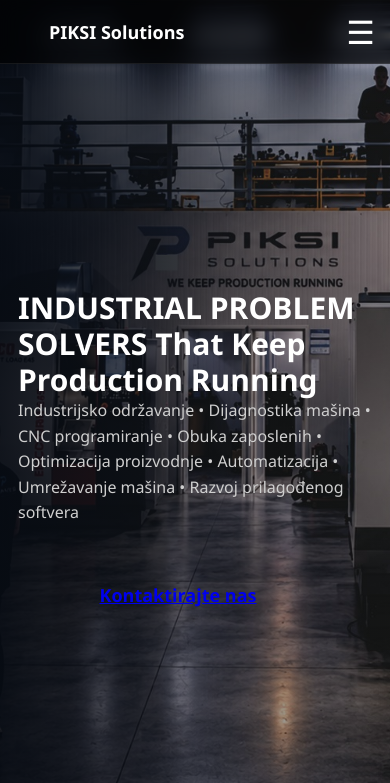
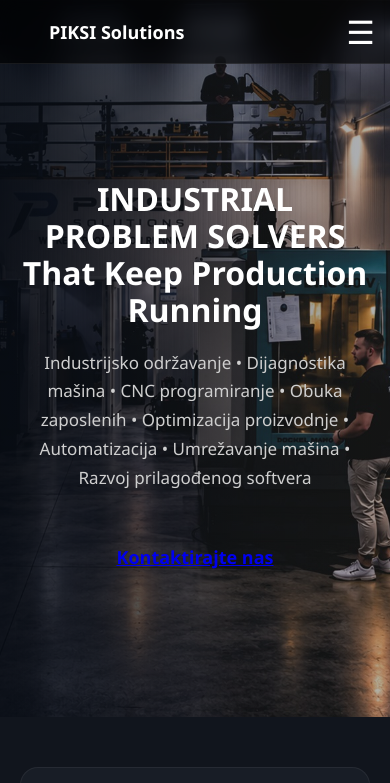
Before and after one commit to piksi-solutions/piksisolutions, a plain HTML site: page index.html in a window 390 px wide. Shown: the top 783 px of the page. Drawn offline with Linux system fonts and the light colour scheme.

Commit message:
Update style.css

```diff
--- a/style.css
+++ b/style.css
@@ -846,22 +846,54 @@
 }
 
 .hero{
-    padding:110px 18px 40px;
+
+    min-height:85vh;
+
+    height:auto;
+
+    padding:90px 20px 40px;
+
+    background-position:65% center;
+
+}
+.hero-content{
+
+    width:100%;
+
+    max-width:100%;
+
+    text-align:center;
+
 }
 
 .hero h1{
-    font-size:30px;
-    line-height:1.2;
+
+    font-size:32px;
+
+    line-height:1.15;
+
+    margin-bottom:20px;
+
 }
 
 .hero p{
-    font-size:16px;
-    line-height:1.6;
+
+    font-size:17px;
+
+    line-height:1.7;
+
+    margin-bottom:35px;
+
 }
 
 .btn{
+
     width:100%;
-    max-width:320px;
+
+    max-width:300px;
+
+    margin:auto;
+
 }
 
 .section-title h2{
```
